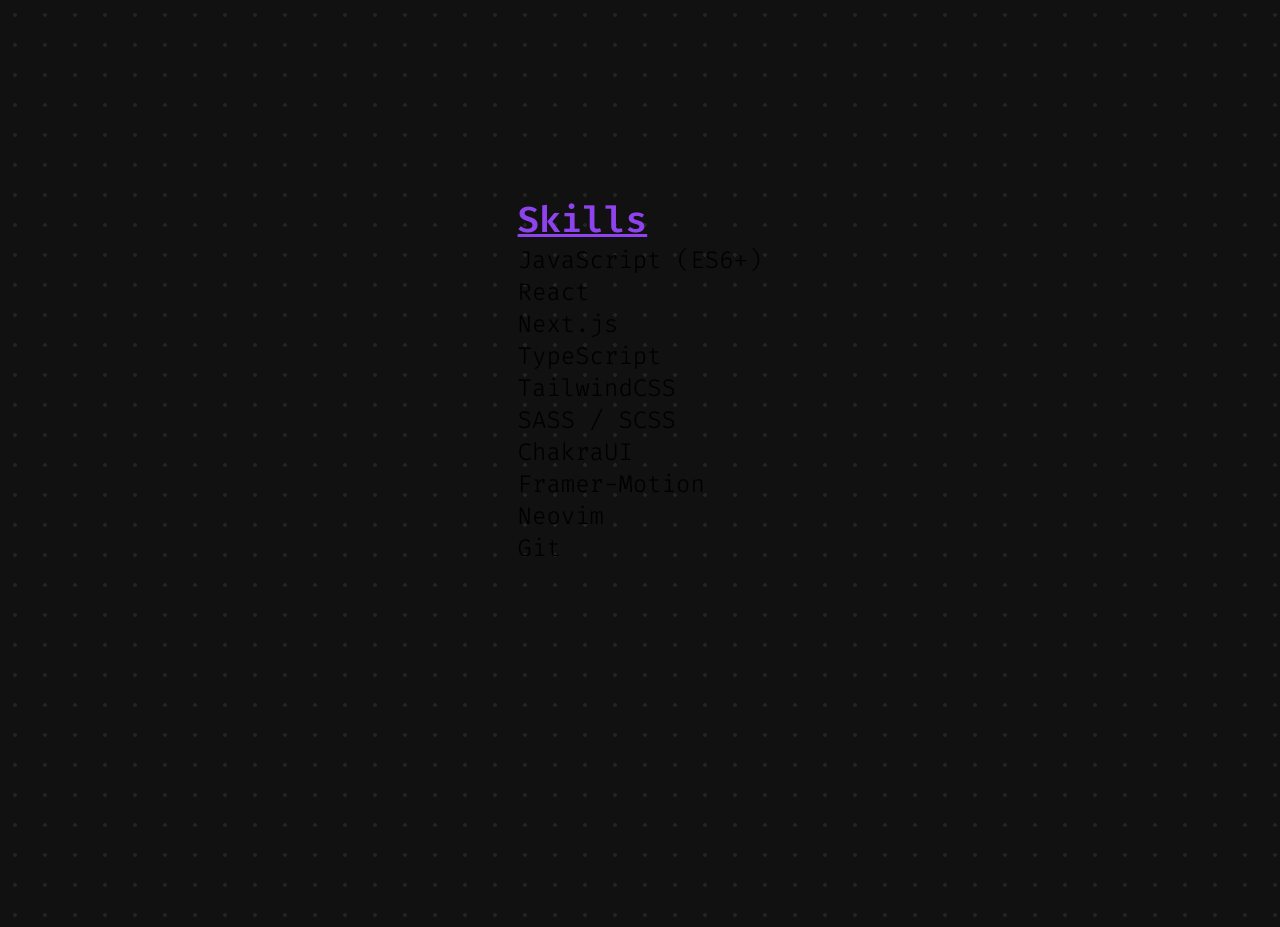
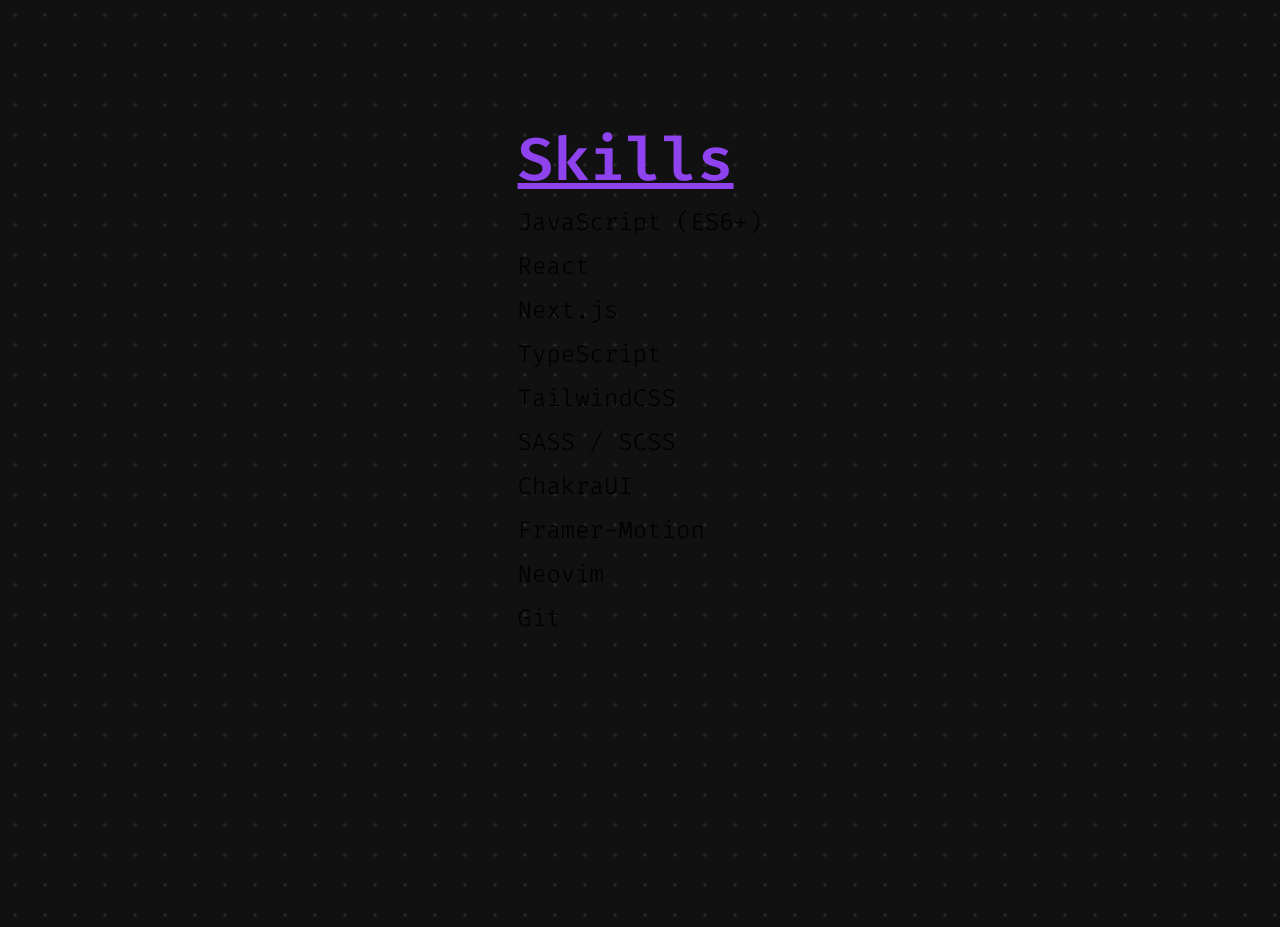
Before and after one commit to themuuln/final-portfolio, a Next.js app: page / in a window 1280 px wide. Shown: the part 1620-2547 px from the top of the page. Built offline with nearby package versions, Linux system fonts and the light colour scheme; a web font is replaced by a local one.

Commit message:
spacing updated

```diff
--- a/components/main/MainSection.tsx
+++ b/components/main/MainSection.tsx
@@ -102,11 +102,11 @@ const MainSection = () => {
               variants={container}
               initial={"hidden"}
               whileInView={"show"}
-              className="space-y-1 text-xl w-fit md:space-y-2 md:text-2xl "
+              className="space-y-2 text-xl w-fit md:space-y-5 md:text-2xl "
             >
               <m.h2
                 variants={item}
-                className={`text-4xl font-semibold text-brand_bg-500 ${firacode} underline`}
+                className={`text-xl md:text-5xl xl:text-6xl font-semibold text-brand_bg-500 ${firacode} underline`}
               >
                 Skills
               </m.h2>
```
